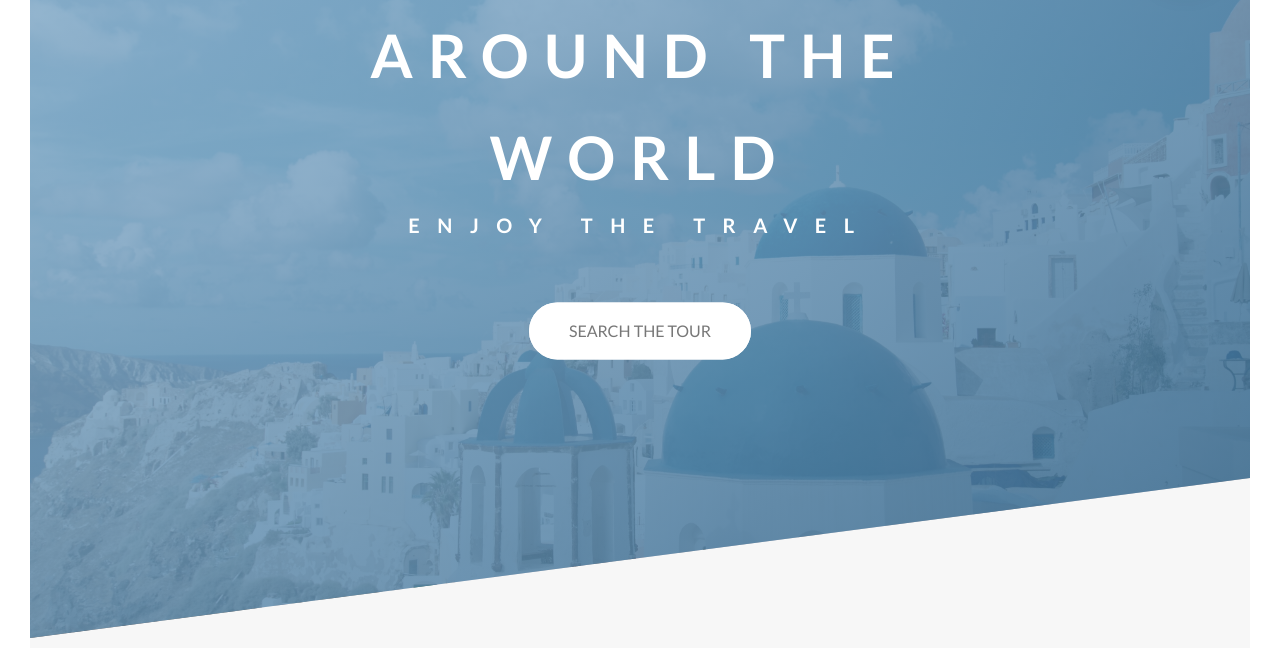
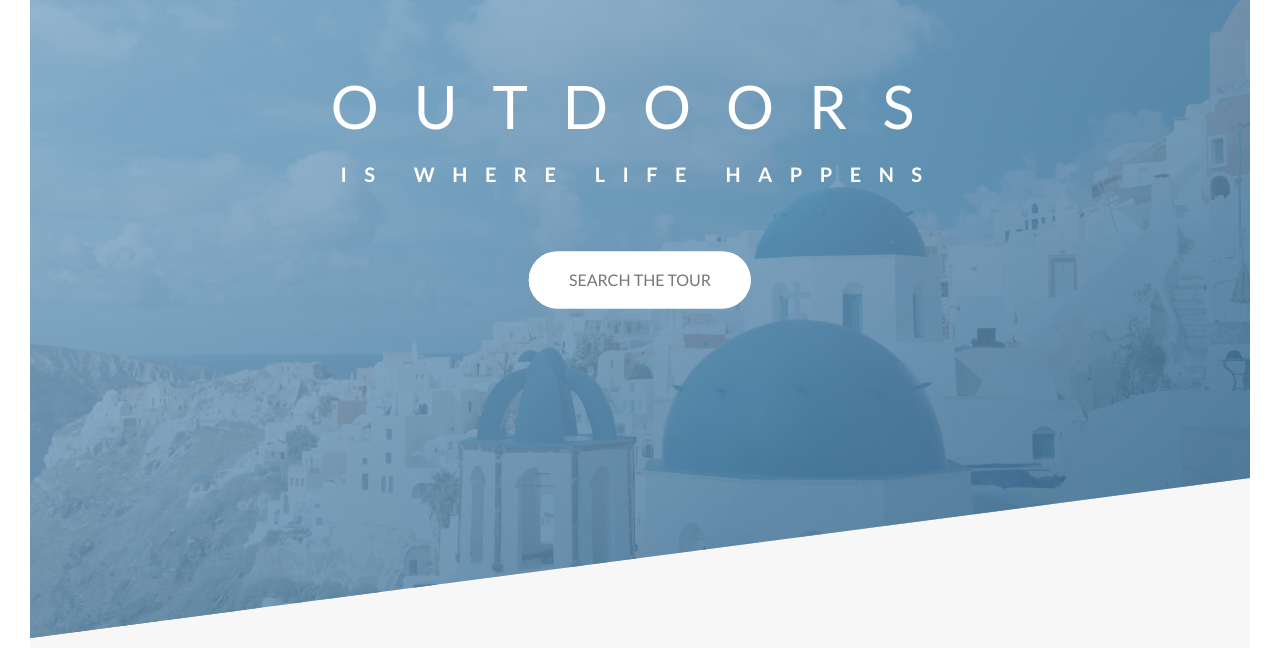
Before and after one commit to irenekochetkova/around_the_world, a website: page index.html in a window 1280 px wide. Shown: the part 152-800 px from the top of the page. Drawn offline with Linux system fonts and the light colour scheme.

Commit message:
created media of html

```diff
--- a/index.html
+++ b/index.html
@@ -42,8 +42,8 @@
 
       <div class="header__text-box">
         <h1 class="heading-primary">
-        <span class="heading-primary--main">Around the world</span>
-        <span class="heading-primary--sub">Enjoy the travel</span>
+        <span class="heading-primary--main">outdoors</span>
+        <span class="heading-primary--sub">is where life happens</span>
         </h1>
 
         <a href="#section-tours" class="btn btn-white btn-animated">Search the tour</a>
@@ -65,8 +65,8 @@
               lorem sjfdsljf lk;jf a; sadlkjfeoiwur ;sdufaoi wepouf as ;laskdhjf ;lkhdsf  fjieowlorem sjfdsljf lk;jf a; sadlkjfeoiwur ;sdufaoi wepouf as ;laskdhjf ;lkhdsf  fjieowlorem sjfdsljf lk;jf a; sadlkjfeoiwur ;sdufaoi wepouf as ;laskdhjf ;lkhdsf  fjieow
             </p>
 
-             <h3 class="heading-tertiary u-margin-bottom-small">Live adventures like you never have before</h3>
-             <p class="paragraph">
+            <h3 class="heading-tertiary u-margin-bottom-small">Live adventures like you never have before</h3>
+            <p class="paragraph">
               lorem sjfdsljf lk;jf a; sadlkjfeoiwur ;sdufaoi wepouf as ;laskdhjf ;lkhdsf  fjieowlorem sjfdsljf lk;jf a; sadlkjfeoiwur ;sdufaoi wepouf as ;l
             </p>
 
--- a/sass/abstracts/_mixins.scss
+++ b/sass/abstracts/_mixins.scss
@@ -12,3 +12,42 @@
   left: 50%;
   transform: translate(-50%, -50%);
 }
+
+
+// MEDIA QUERY MANAGER
+
+/*
+0 - 600px:         Phone
+600 - 900px;       Tablet portrait
+900 - 1200px;      Tablet landscape
+
+[1200 - 1800] is where our normal styles apply
+1800px + :         Big desktop
+
+
+$breakpoint argument choices:
+- phone
+- tab-port
+- tab-land
+- big-desktop
+
+1em = 16px
+*/
+
+@mixin respond($breakpoint) {
+  @if $breakpoint == phone {
+    @media (max-width: 37.5em) { @content }; //600px
+  }
+
+  @if $breakpoint == tab-port {
+    @media (max-width: 56.25em) { @content }; // 900px
+  }
+
+  @if $breakpoint == tab-land {
+    @media (max-width: 75em) { @content }; // 1200px
+  }
+
+  @if $breakpoint == big-desktop {
+    @media (min-width: 112.5em) { @content }; //1800px
+  }
+}
--- a/sass/base/_base.scss
+++ b/sass/base/_base.scss
@@ -7,8 +7,25 @@
 }
 
 html {
-  font-size: 62.5%;
+  font-size: 62.5%; // 1rem = 10px;  10px/16px = 62.5%
+
+
+  @include respond(tab-land) { // width < 1200?
+      font-size: 56.25%; // 1rem  = 9px, 9/16 = 50%
+    }
+
+  @include respond(tab-port) { // width < 900?
+      font-size: 50%; // 1rem  = 8px, 8/16 = 50%
+    }
+
+
+  @include respond(big-desktop) { // width < 600?
+      font-size: 75%; // 1rem  = 12px, 12/16 = 50%
+    }
+
 }
+
+
 
 
 body {
--- a/sass/base/_typography.scss
+++ b/sass/base/_typography.scss
@@ -15,8 +15,8 @@ body {
   &--main {
     display: block;
     font-size: 6rem;
-    font-weight: 700;
-    letter-spacing: 1.5rem;
+    font-weight: 400;
+    letter-spacing: 3.5rem;
 
     animation-name: moveInLeft;
     animation-duration: 1s;
```
Also changed, not shown: css/style.css.
